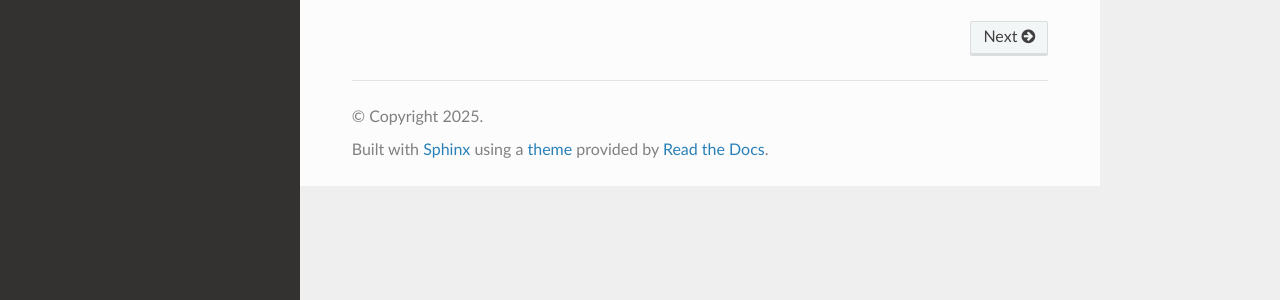
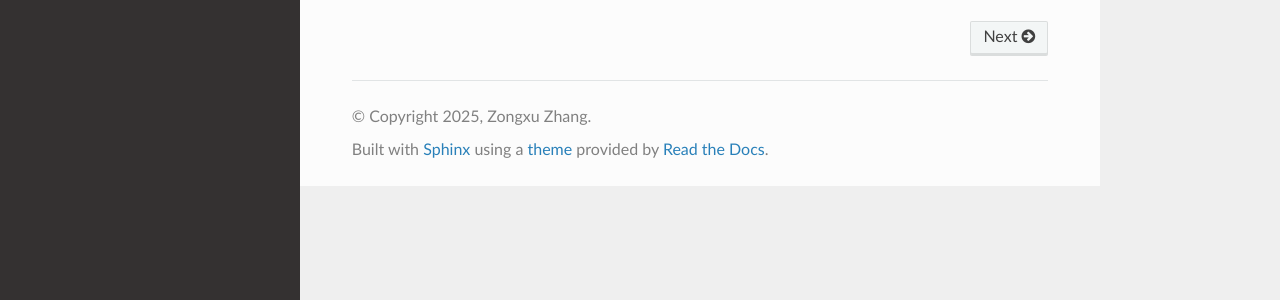
Before and after one commit to qinbowen98/STORM-release, a Sphinx documentation site: the page built from doc/source/index.rst, in a window 1280 px wide. Shown: the part 380-680 px from the top of the page. Built offline with Sphinx 7.4.7 and the Read the Docs theme 3.1.0, drawn with Linux system fonts in a browser that asks for light colours; some of the changed lines change nothing that is shown.

Commit message:
backroll conf.py
Signed-off-by: qinbowen98 <97887587+qinbowen98@users.noreply.github.com>

```diff
--- a/doc/source/conf.py
+++ b/doc/source/conf.py
@@ -1,28 +1,29 @@
 # Configuration file for the Sphinx documentation builder.
+#
+# For the full list of built-in configuration values, see the documentation:
+# https://www.sphinx-doc.org/en/master/usage/configuration.html
 
+# -- Project information -----------------------------------------------------
+# https://www.sphinx-doc.org/en/master/usage/configuration.html#project-information
 import os
 import sys
 from unittest.mock import MagicMock
-
-# -- Path setup --------------------------------------------------------------
-# ✅ 确保 storm 可以被找到
-sys.path.insert(0, os.path.abspath('../..'))
-
-# ✅ Mock 不可安装模块（必须在此位置）
-MOCK_MODULES = ['spams', 'openslide', 'pyvips', 'cv2']
-for mod in MOCK_MODULES:
-    sys.modules[mod] = MagicMock()
+project = 'STORM'
+copyright = '2025, Zongxu Zhang'
+author = 'Zongxu Zhang'
 
 
-# -- Project information -----------------------------------------------------
-project = 'STORM'
-author = 'Zongxu Zhang'
-copyright = '2025'
+# -- General configuration ---------------------------------------------------
+# https://www.sphinx-doc.org/en/master/usage/configuration.html#general-configuration
 
-# -- General configuration ---------------------------------------------------
+
 extensions = [
     'sphinx.ext.autodoc',
     'sphinx.ext.napoleon',
+    'sphinx.ext.doctest',
+    'sphinx.ext.intersphinx',
+    'sphinx.ext.todo',
+    'sphinx.ext.coverage',
     'sphinx.ext.mathjax',
     'jupyter_sphinx'
 ]
@@ -30,8 +31,21 @@
 templates_path = ['_templates']
 exclude_patterns = []
 
+napoleon_google_docstring = True
+napoleon_numpy_docstring = False
+doctest_test_doctest_blocks = 'default'
 jupyter_execute_notebooks = "off"
+nbsphinx_execute = 'never'
+# -- Options for HTML output -------------------------------------------------
+# https://www.sphinx-doc.org/en/master/usage/configuration.html#options-for-html-output
 
-# -- Options for HTML output -------------------------------------------------
 html_theme = 'sphinx_rtd_theme'
 html_static_path = ['_static']
+
+sys.path.insert(0, os.path.abspath('../..'))
+class Mock(MagicMock):
+    @classmethod
+    def __getattr__(cls, name):
+        return MagicMock()
+MOCK_MODULES = ['spams','openslide','pyvips','cv2', 'models']
+sys.modules.update((mod_name, Mock()) for mod_name in MOCK_MODULES)
```
